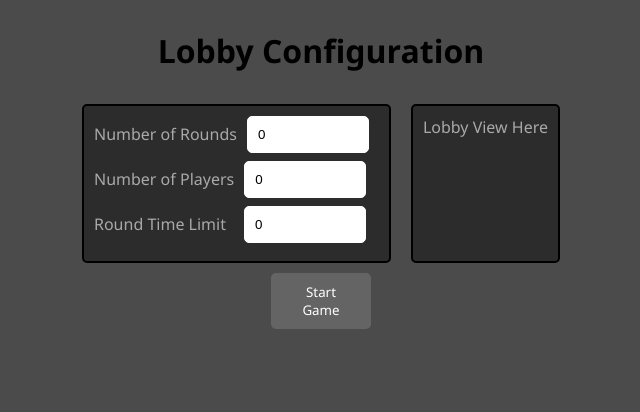
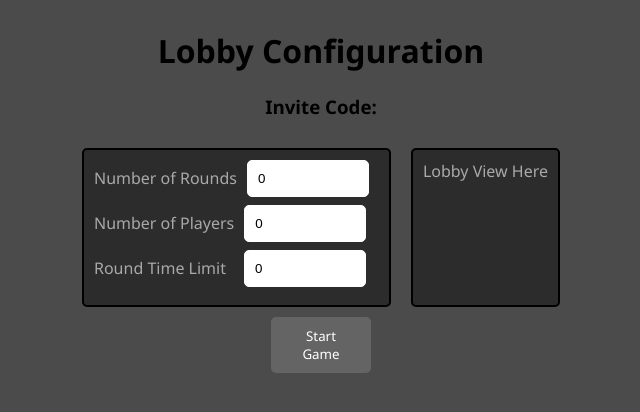
Before and after one commit to vivero24/ComicJamSeniorProject, a React (Vite) app in the folder comic-jam-app/: page /CreateLobby in a window 1280 px wide. Shown: the top 412 px of the page, without its empty margins (319-959 px from the left). Built offline with nearby package versions, Linux system fonts and the light colour scheme.

Commit message:
Added note about changes made to CreateLobby

```diff
--- a/comic-jam-app/src/components/CreateLobby.jsx
+++ b/comic-jam-app/src/components/CreateLobby.jsx
@@ -1,8 +1,15 @@
 
 import React, {useState, useEffect} from 'react';
 import { useNavigate } from 'react-router-dom';
-import { socket } from '../socket';
 
+// NOTE: Perhaps naming this component to HostLobby should be in order, since
+// the documentation states it should also display the lobby contents alongside
+// the settings
+
+// TODO:
+// - Create lobby and connect to socket on enter
+// - display invite code and lobby view to align
+// more with requirements document
 
 export default function CreateLobby({ onDataSend })
 {
@@ -16,17 +23,12 @@ export default function CreateLobby({ onDataSend })
     // before the lobby is created
     const onLobbySubmit = async () =>
     {
-        // TODO:
-        // - Create lobby and connect to socket on enter
-        // - display invite code and lobby view to align
-        // more with requirements document
-
         const lobby =
-        {
-            numOfRounds: numOfRounds,
-            numOfPlayers: numOfPlayers,
-            timeLimit: timeLimit
-        };
+            {
+                numOfRounds: numOfRounds,
+                numOfPlayers: numOfPlayers,
+                timeLimit: timeLimit
+            };
 
         await fetch('api/create-lobby', {
             method: 'POST',
@@ -42,9 +44,12 @@ export default function CreateLobby({ onDataSend })
         });
     }
 
-    return(
+    return (
         <>
             <h1>Lobby Configuration</h1>
+            <h3>
+                Invite Code:
+            </h3>
             <div className="inline-flex-parent">
                 <div className = "menuContainer">
                     <div className = "inputRow">
@@ -69,7 +74,6 @@ export default function CreateLobby({ onDataSend })
             <div>
                 <button id = "submitButton" name = "submitButton" onClick = {onLobbySubmit}>Start Game</button>
             </div>
-
         </>
     );
 }
```
